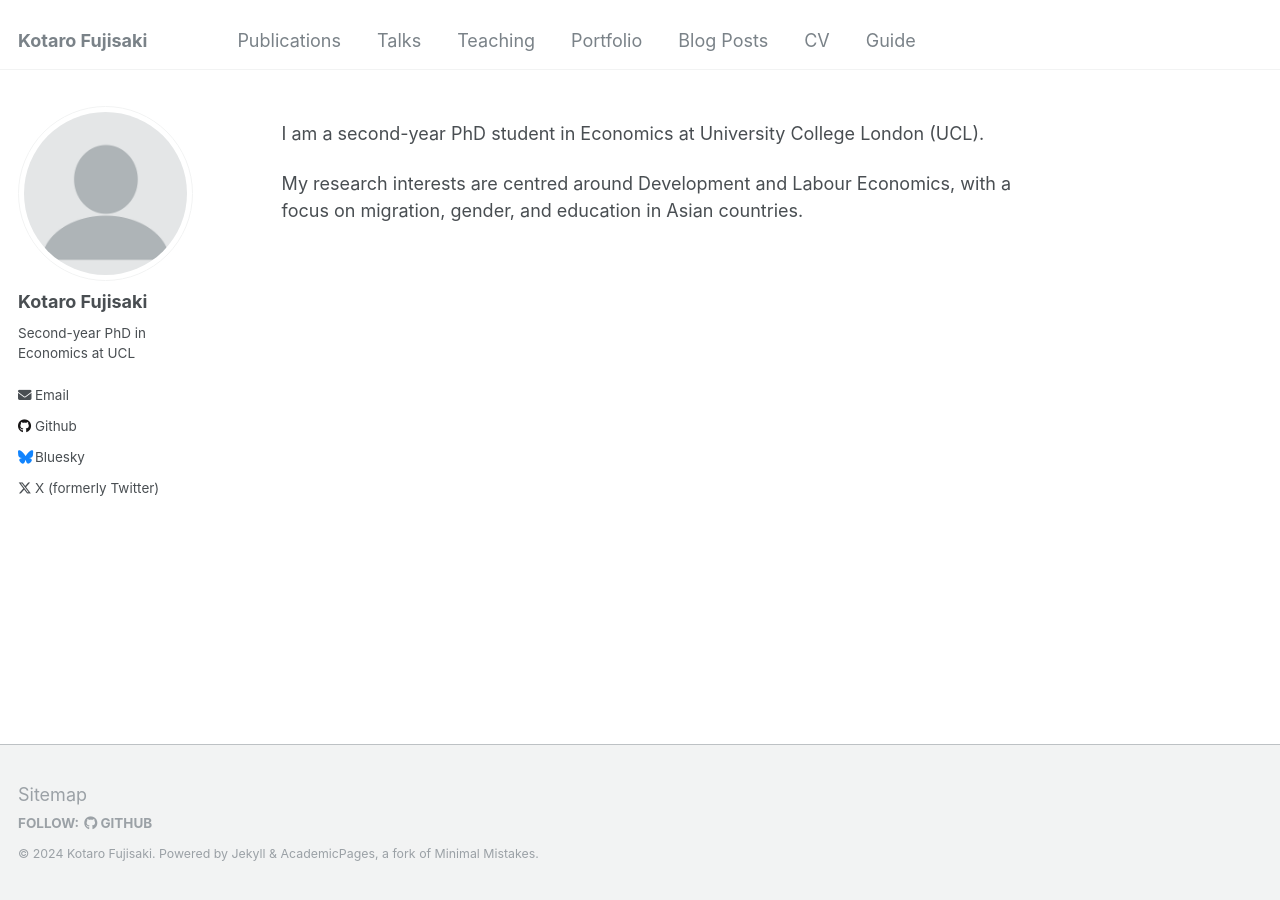
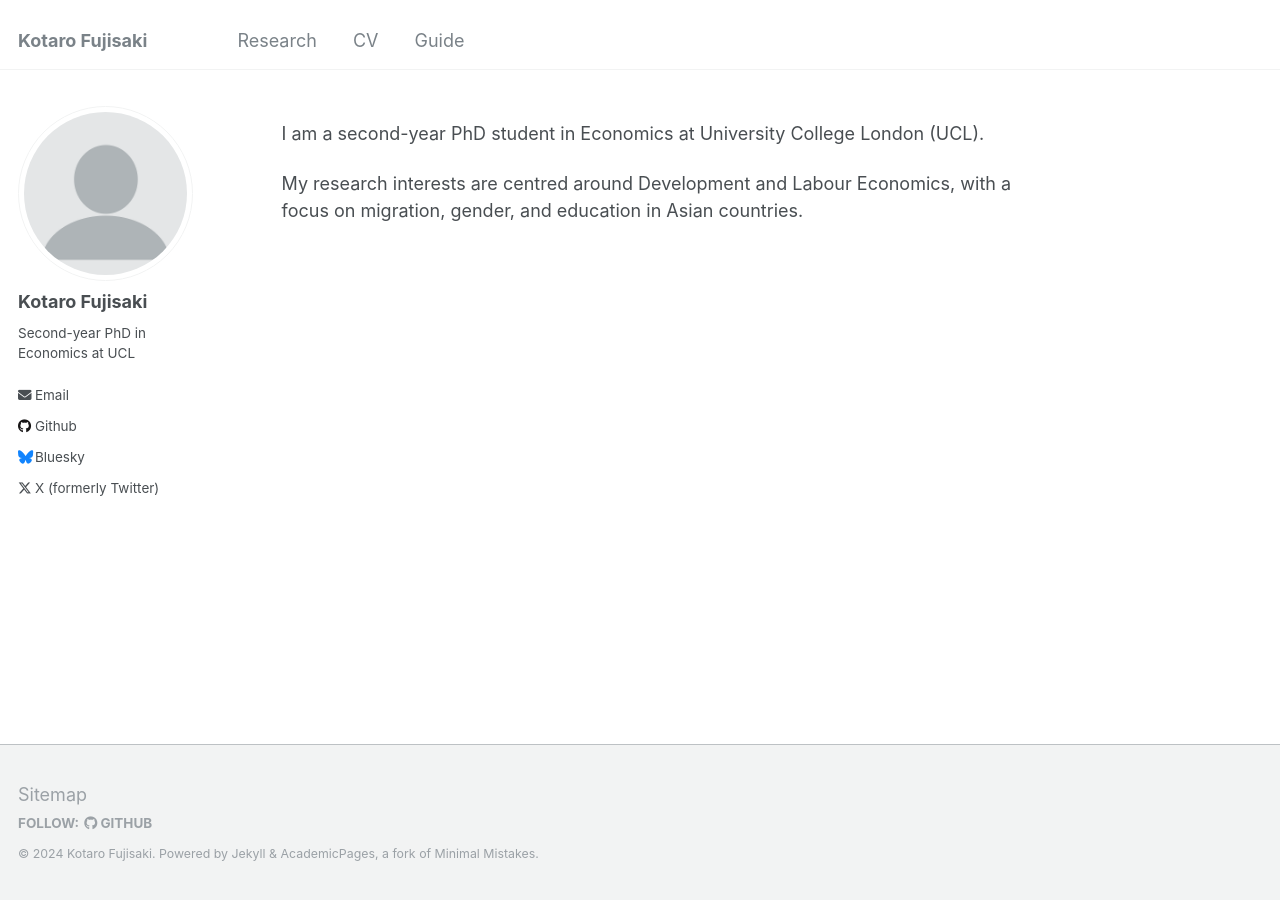
Before and after one commit to Kotaro-Fujisaki/kotaro-fujisaki.github.io, a Jekyll site: the page built from _pages/about.md, in a window 1280 px wide. Built offline with Jekyll 4.4.1, drawn with Linux system fonts in a browser that asks for light colours.

Commit message:
Update navigation.yml

```diff
--- a/_data/navigation.yml
+++ b/_data/navigation.yml
@@ -1,19 +1,19 @@
 # main links links
 main:
-  - title: "Publications"
+  - title: "Research"
     url: /publications/
 
-  - title: "Talks"
-    url: /talks/
+  # - title: "Talks"
+  #   url: /talks/
 
-  - title: "Teaching"
-    url: /teaching/
+  # - title: "Teaching"
+  #   url: /teaching/
 
-  - title: "Portfolio"
-    url: /portfolio/
+  # - title: "Portfolio"
+  #   url: /portfolio/
 
-  - title: "Blog Posts"
-    url: /year-archive/
+  # - title: "Blog Posts"
+  #   url: /year-archive/
 
   - title: "CV"
     url: /cv/
```
